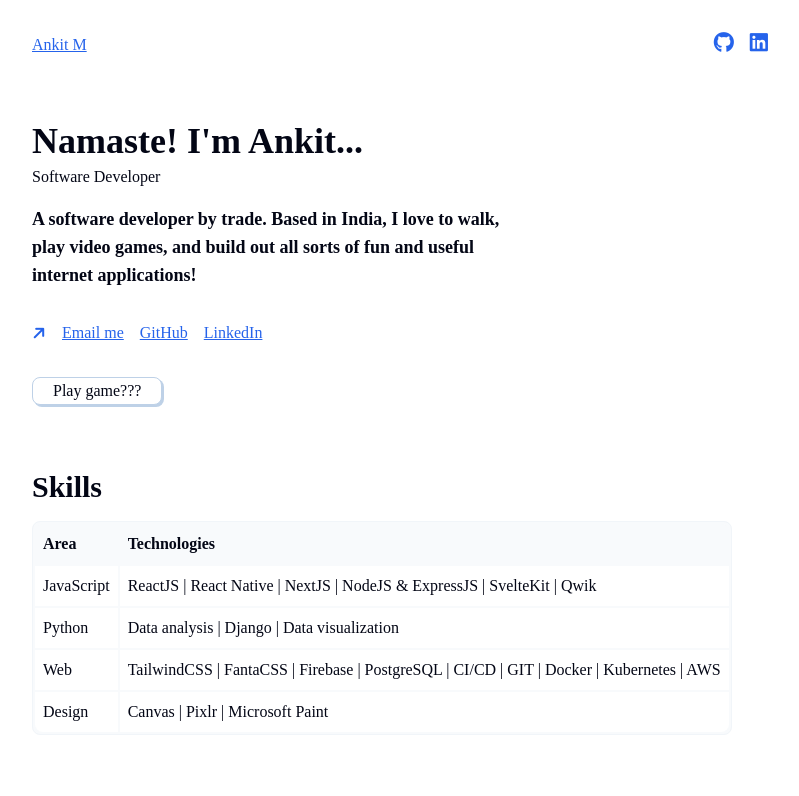
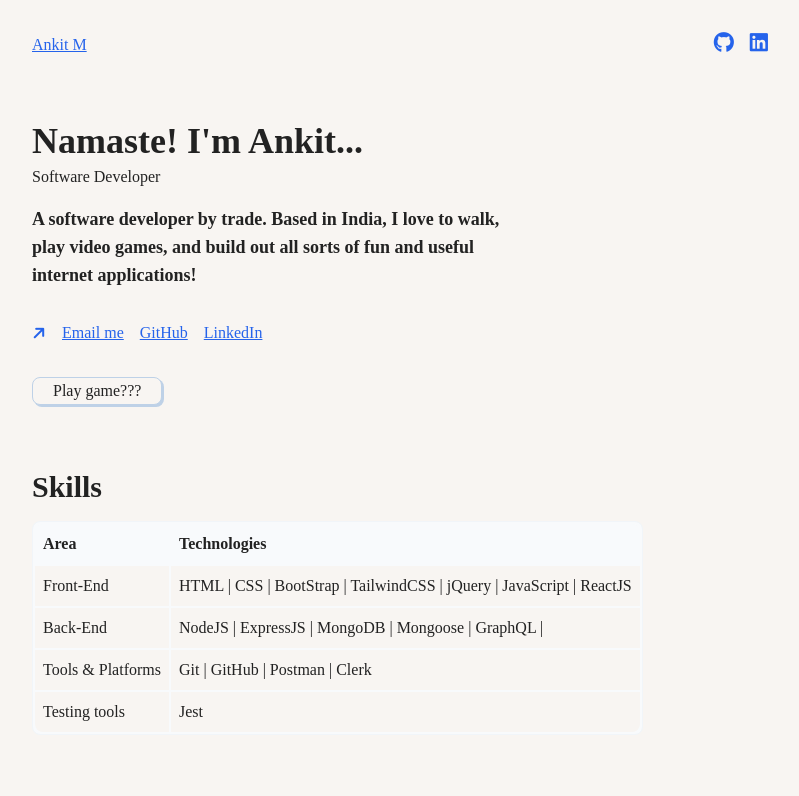
Before and after one commit to Mehta0007/New_portfolio, a website: page index.html in a window 1280 px wide. Shown: the top 796 px of the page, without its empty margins (240-1039 px from the left). Drawn offline with Linux system fonts and the light colour scheme; a web font is replaced by a local one.

Commit message:
Updated skills section and background color

```diff
--- a/fanta.css
+++ b/fanta.css
@@ -17,7 +17,7 @@
 @import url('https://fonts.googleapis.com/css2?family=Eczar:wght@400..800&family=Grenze:ital,wght@0,100;0,200;0,300;0,400;0,500;0,600;0,700;0,800;0,900;1,100;1,200;1,300;1,400;1,500;1,600;1,700;1,800;1,900&display=swap');
 
 :root {
-    --background-primary: white;
+    --background-primary:   #f8f5f2;
     --background-secondary: '';
     --background-tertiary: #dbeafe;
     --background-accent: '';
@@ -25,7 +25,8 @@
     --background-gradient: '';
     --background-muted: #f8fafc;
 
-    --color-primary: #030615;
+    --color-primary: #222222;
+
     --color-secondary: '';
     --color-tertiary: '';
     --color-accent: '';
--- a/index.html
+++ b/index.html
@@ -1,25 +1,33 @@
 <!DOCTYPE html>
 <html lang="en">
-
   <head>
-    <meta charset="UTF-8">
-    <meta name="viewport" content="width=device-width, initial-scale=1.0">
+    <meta charset="UTF-8" />
+    <meta name="viewport" content="width=device-width, initial-scale=1.0" />
     <title>Ankit Web Portfolio</title>
-    <link rel="icon" type="image/x-icon" href="favicon.ico">
+    <link rel="icon" type="image/x-icon" href="favicon.ico" />
     <link rel="stylesheet" href="styles.css" />
     <link rel="stylesheet" href="fanta.css" />
-    <link rel="stylesheet" href="https://cdnjs.cloudflare.com/ajax/libs/font-awesome/6.7.2/css/all.min.css"
+    <link
+      rel="stylesheet"
+      href="https://cdnjs.cloudflare.com/ajax/libs/font-awesome/6.7.2/css/all.min.css"
       integrity="sha512-Evv84Mr4kqVGRNSgIGL/F/aIDqQb7xQ2vcrdIwxfjThSH8CSR7PBEakCr51Ck+w+/U6swU2Im1vVX0SVk9ABhg=="
-        crossorigin="anonymous" referrerpolicy="no-referrer" />
+      crossorigin="anonymous"
+      referrerpolicy="no-referrer"
+    />
   </head>
 
   <body>
     <header>
       <a href="/">Ankit M</a>
       <nav>
-            <a target="_blank" href="https://github.com/jamezmca"><i class="fa-brands fa-github"></i></a>
-            <a target="_blank" href="https://www.linkedin.com/in/jamezmcarthur/"><i
-                    class="fa-brands fa-linkedin"></i></a>
+        <a target="_blank" href="https://github.com/Mehta0007"
+          ><i class="fa-brands fa-github"></i
+        ></a>
+        <a
+          target="_blank"
+          href="https://www.linkedin.com/in/ankit-mehta-7340b034a/"
+          ><i class="fa-brands fa-linkedin"></i
+        ></a>
       </nav>
     </header>
     <main>
@@ -29,26 +37,34 @@
           <p>Software Developer</p>
         </div>
         <h5 class="intro-description">
-                 A software developer by trade. Based in India, I love to
-                walk, play video games, and build out all sorts of fun and useful internet applications!
+          A software developer by trade. Based in India, I love to walk, play
+          video games, and build out all sorts of fun and useful internet
+          applications!
         </h5>
         <div class="links-container">
           <i class="fa-solid link-arrow fa-arrow-right"></i>
-                <a href="mailto:jamesmca@live.com">
-                    Email me
-                </a>
-                <a target="_blank" href="https://github.com/jamezmca">GitHub</a>
-                <a target="_blank" href="https://www.linkedin.com/in/jamezmcarthur/">LinkedIn</a>
+          <a href="mailto:jamesmca@live.com"> Email me </a>
+          <a target="_blank" href="https://github.com/Mehta0007">GitHub</a>
+          <a
+            target="_blank"
+            href="https://www.linkedin.com/in/ankit-mehta-7340b034a/"
+            >LinkedIn</a
+          >
         </div>
 
         <div id="play-game">
           <button onclick="playGame()">Play game???</button>
         </div>
-            <div style="display: none;" class="color-div">
+        <div style="display: none" class="color-div">
           <h4>Pick a color</h4>
-                <p style="display: none;">Great... now it's ruined!</p>
-                <input type="color" id="color-picker" onchange="changeColor()" value="#0084ff" />
-                <button style="display: none;" onclick="resetColor()">Reset</button>
+          <p style="display: none">Great... now it's ruined!</p>
+          <input
+            type="color"
+            id="color-picker"
+            onchange="changeColor()"
+            value="#0084ff"
+          />
+          <button style="display: none" onclick="resetColor()">Reset</button>
         </div>
       </section>
 
@@ -63,21 +79,23 @@
           </thead>
           <tbody>
             <tr>
-                        <td>JavaScript</td>
-                        <td>ReactJS | React Native | NextJS | NodeJS & ExpressJS | SvelteKit | Qwik</td>
-                    </tr>
-                    <tr>
-                        <td>Python</td>
-                        <td>Data analysis | Django | Data visualization</td>
-                    </tr>
-                    <tr>
-                        <td>Web</td>
-                        <td>TailwindCSS | FantaCSS | Firebase | PostgreSQL | CI/CD | GIT | Docker | Kubernetes | AWS
+              <td>Front-End</td>
+              <td>
+                HTML | CSS | BootStrap | TailwindCSS | jQuery | JavaScript |
+                ReactJS
               </td>
             </tr>
             <tr>
-                        <td>Design</td>
-                        <td>Canvas | Pixlr | Microsoft Paint</td>
+              <td>Back-End</td>
+              <td>NodeJS | ExpressJS | MongoDB | Mongoose | GraphQL |</td>
+            </tr>
+            <tr>
+              <td>Tools & Platforms</td>
+              <td>Git | GitHub | Postman | Clerk</td>
+            </tr>
+            <tr>
+              <td>Testing tools</td>
+              <td>Jest</td>
             </tr>
           </tbody>
         </table>
@@ -101,68 +119,75 @@
                   <p>JavaScript</p>
                 </div>
               </div>
-                        <p>The Simple 30 Workouts Training Plan.
-                        </p>
+              <p>The Simple 30 Workouts Training Plan.</p>
               <div class="project-links">
-                            <a target="_blank" href="https://brogram-workout-app.vercel.app/">Live</a>
-                            <a target="_blank" href="https://github.com/Mehta0007/Brogram_workout_app">GitHub</a>
+                <a
+                  target="_blank"
+                  href="https://brogram-workout-app.vercel.app/"
+                  >Live</a
+                >
+                <a
+                  target="_blank"
+                  href="https://github.com/Mehta0007/Brogram_workout_app"
+                  >GitHub</a
+                >
               </div>
             </div>
             <div class="img-div">
-                        <img class="big-img"
+              <img
+                class="big-img"
                 src="https://github.com/jamezmca/1_web_portfolio/blob/main/public/brogram.png?raw=true"
-                            alt="smoljames-thumbnail" />
+                alt="smoljames-thumbnail"
+              />
             </div>
           </div>
-
-
-
         </div>
       </section>
     </main>
     <footer>
-        <p>By <a href="https://www.smoljames.com" target="_blank">AnkitMehta</a> </p>
+      <p>
+        By <a href="https://www.smoljames.com" target="_blank">AnkitMehta</a>
+      </p>
     </footer>
     <script>
       // This is where we create the interactivity for our little color switching game
 
       // 1. select all the html elements so that we can later manipulate them
-        const body = document.querySelector('body')
-        const colorInput = document.getElementById('color-picker')
-        const colorDiv = document.querySelector('.color-div')
-        const hiddenText = document.querySelector('.color-div p')
-        const resetBtn = document.querySelector('.color-div button')
-        const playBtn = document.getElementById('play-game')
+      const body = document.querySelector("body");
+      const colorInput = document.getElementById("color-picker");
+      const colorDiv = document.querySelector(".color-div");
+      const hiddenText = document.querySelector(".color-div p");
+      const resetBtn = document.querySelector(".color-div button");
+      const playBtn = document.getElementById("play-game");
 
       // 2. create the functions
 
       function playGame() {
         // this function enables the play of the game by showing the color selector input
-            colorDiv.style.display = 'block'
-            playBtn.style.display = 'none'
+        colorDiv.style.display = "block";
+        playBtn.style.display = "none";
       }
 
       function changeColor() {
         // take the users selected color on the input, and assign it to be the background color of the website
-            const selectedColor = colorInput.value
-            body.style.background = selectedColor
-            resetBtn.style.display = 'block'
-            hiddenText.style.display = 'block'
-            colorInput.style.display = 'none'
+        const selectedColor = colorInput.value;
+        body.style.background = selectedColor;
+        resetBtn.style.display = "block";
+        hiddenText.style.display = "block";
+        colorInput.style.display = "none";
       }
 
       function resetColor() {
-            body.style.background = 'white'
-            colorInput.style.display = 'block'
-            playBtn.style.display = 'block'
+        body.style.background = "white";
+        colorInput.style.display = "block";
+        playBtn.style.display = "block";
 
-            hiddenText.style.display = 'none'
-            resetBtn.style.display = 'none'
-            colorDiv.style.display = 'none'
+        hiddenText.style.display = "none";
+        resetBtn.style.display = "none";
+        colorDiv.style.display = "none";
       }
 
       // 3. is to assign the functions to the buttons by adding them function call to the actual elements (done above in the html code)
     </script>
   </body>
-
 </html>
```
Lines whose indentation alone changed are shown as unchanged.
